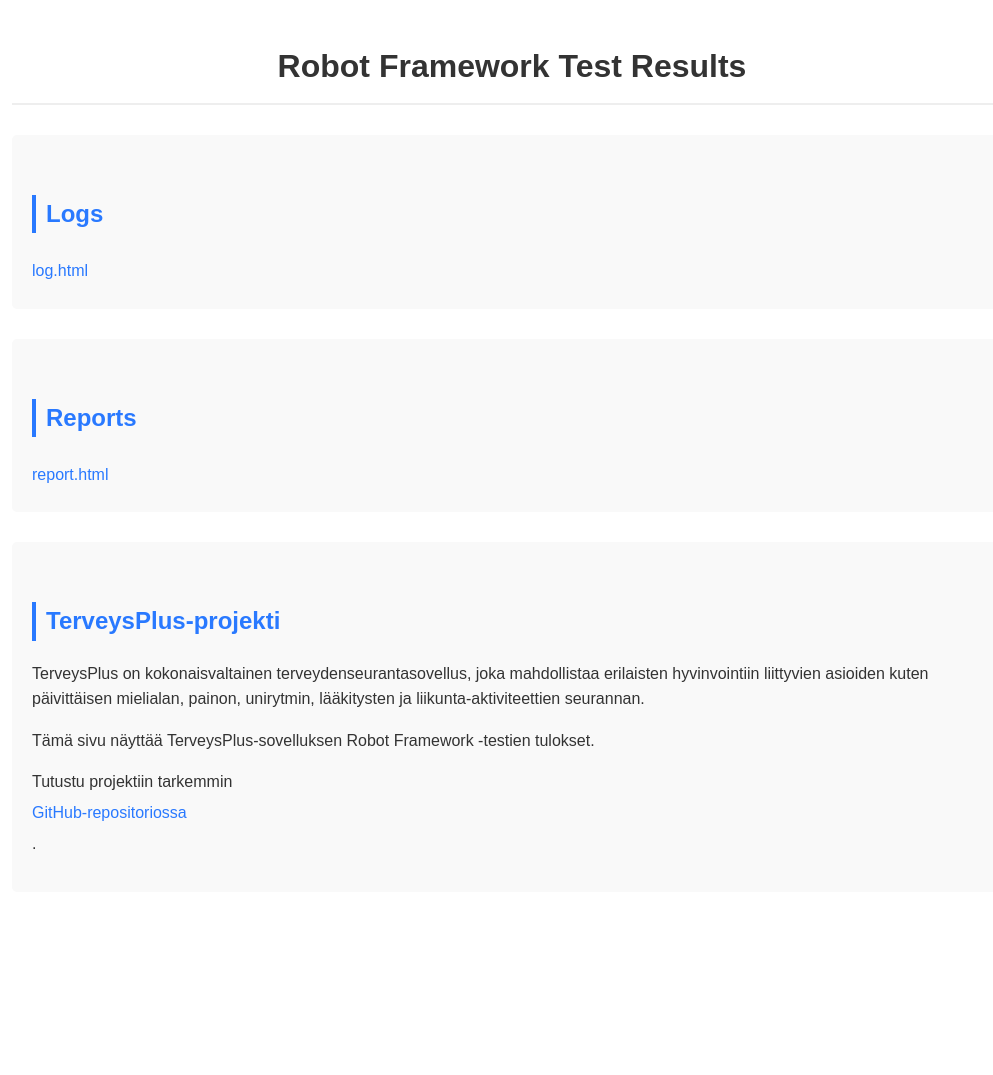
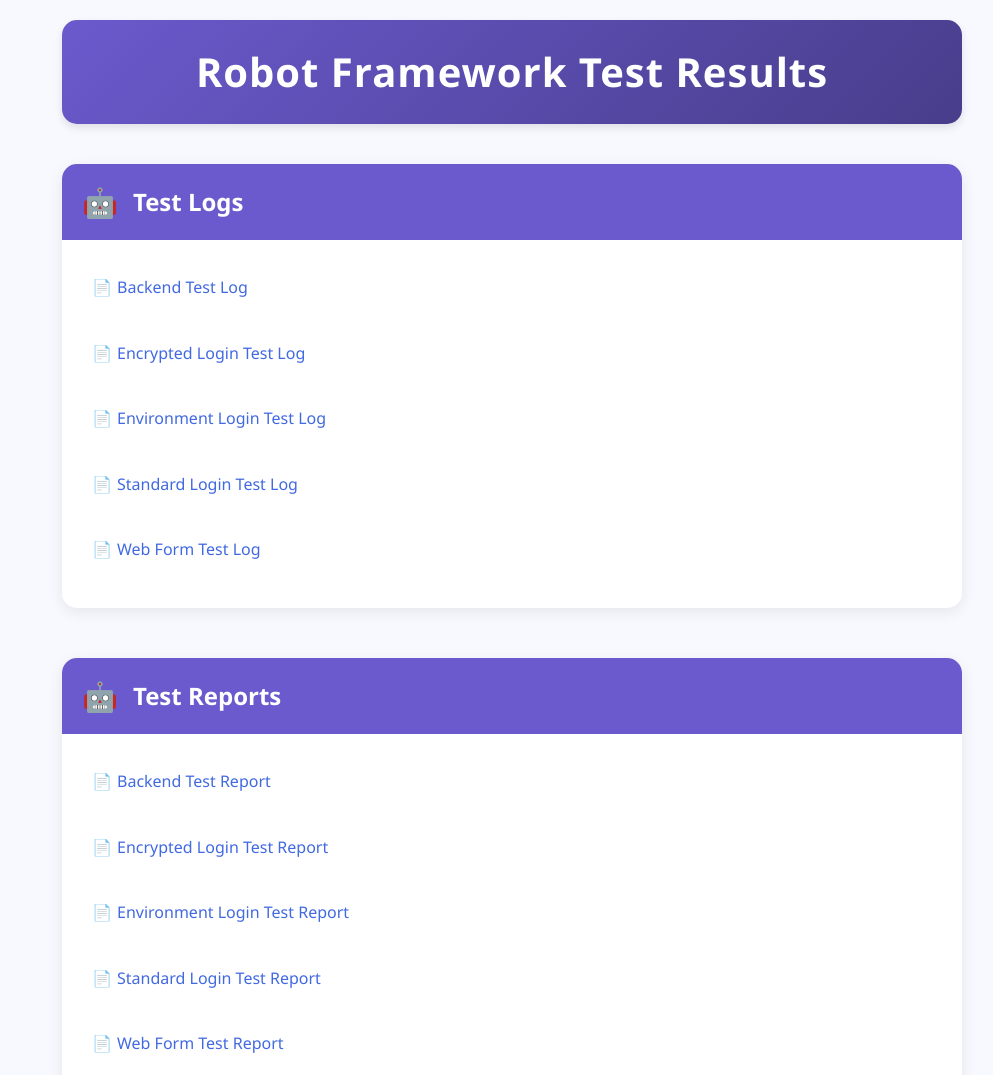
Before and after one commit to Jespesa/jespesa.github.io, a plain HTML site: page index.html in a window 1280 px wide. Shown: the top 1075 px of the page, without its empty margins (128-1121 px from the left). Before the commit the page ends 942 px from the top, so only its background shows below. Drawn offline with Linux system fonts and the light colour scheme.

Commit message:
Update index.html

```diff
--- a/index.html
+++ b/index.html
@@ -3,78 +3,180 @@
 <head>
     <meta charset="UTF-8">
     <meta name="viewport" content="width=device-width, initial-scale=1.0">
-    <title>Robot Framework Test Results</title>
+    <title>Robot Framework Testing Results</title>
     <style>
+        :root {
+            --primary-color: #6a5acd;
+            --secondary-color: #483d8b;
+            --background-color: #f8f8ff;
+            --section-bg: #ffffff;
+            --text-color: #333366;
+            --link-color: #4169e1;
+            --link-hover: #8a2be2;
+            --border-color: #e6e6fa;
+        }
+
         body {
-            font-family: Arial, sans-serif;
-            line-height: 1.6;
-            max-width: 1000px;
+            font-family: 'Segoe UI', Tahoma, Geneva, Verdana, sans-serif;
+            background-color: var(--background-color);
+            color: var(--text-color);
+            max-width: 900px;
             margin: 0 auto;
             padding: 20px;
-            color: #333;
+            line-height: 1.6;
+        }
+
+        header {
+            text-align: center;
+            padding: 20px 0;
+            margin-bottom: 40px;
+            background: linear-gradient(135deg, var(--primary-color), var(--secondary-color));
+            color: white;
+            border-radius: 15px;
+            box-shadow: 0 4px 8px rgba(0, 0, 0, 0.1);
         }
 
         h1 {
-            text-align: center;
-            border-bottom: 2px solid #eee;
-            padding-bottom: 10px;
-            margin-bottom: 30px;
+            margin: 0;
+            font-size: 2.5rem;
+            letter-spacing: 1px;
         }
 
-        h2 {
-            color: #2979ff;
-            border-left: 4px solid #2979ff;
-            padding-left: 10px;
-            margin-top: 40px;
+        .result-container {
+            margin-bottom: 50px;
+            background-color: var(--section-bg);
+            border-radius: 15px;
+            overflow: hidden;
+            box-shadow: 0 4px 15px rgba(0, 0, 0, 0.08);
         }
 
-        a {
-            color: #2979ff;
+        .section-header {
+            background-color: var(--primary-color);
+            color: white;
+            padding: 15px 20px;
+            margin: 0;
+            font-size: 1.5rem;
+            display: flex;
+            align-items: center;
+        }
+
+        .section-header::before {
+            content: "🤖";
+            margin-right: 15px;
+            font-size: 1.8rem;
+        }
+
+        .file-list {
+            list-style-type: none;
+            padding: 20px;
+            margin: 0;
+        }
+
+        .file-list li {
+            margin-bottom: 10px;
+            padding: 10px;
+            border-radius: 8px;
+            transition: all 0.2s ease;
+        }
+
+        .file-list li:hover {
+            background-color: #f0f0ff;
+            transform: translateX(5px);
+        }
+
+        .file-list a {
+            color: var(--link-color);
             text-decoration: none;
             display: block;
-            padding: 5px 0;
+            padding: 5px;
+            position: relative;
+            padding-left: 25px;
+            font-weight: 500;
         }
 
-        a:hover {
-            text-decoration: underline;
+        .file-list a:hover {
+            color: var(--link-hover);
         }
 
-        .section {
-            background-color: #f9f9f9;
-            padding: 20px;
-            margin-bottom: 30px;
-            border-radius: 5px;
+        .file-list a::before {
+            content: "📄";
+            position: absolute;
+            left: 0;
+            top: 5px;
         }
 
-        .view-options {
-            font-size: 0.9em;
-            margin-top: 10px;
+        .project-info {
+            background-color: var(--section-bg);
+            padding: 25px;
+            border-radius: 15px;
+            margin-top: 40px;
+            box-shadow: 0 4px 15px rgba(0, 0, 0, 0.08);
+        }
+
+        .project-info h2 {
+            color: var(--secondary-color);
+            border-bottom: 2px solid var(--border-color);
+            padding-bottom: 10px;
+            margin-top: 0;
+        }
+
+        .project-info a {
+            color: var(--link-color);
+            text-decoration: none;
+            font-weight: bold;
+        }
+
+        .project-info a:hover {
+            text-decoration: underline;
+            color: var(--link-hover);
+        }
+
+        footer {
+            text-align: center;
+            margin-top: 40px;
+            padding-top: 20px;
             color: #666;
+            font-size: 0.9rem;
+            border-top: 1px solid var(--border-color);
         }
     </style>
 </head>
 <body>
-    <h1>Robot Framework Test Results</h1>
+    <header>
+        <h1>Robot Framework Test Results</h1>
+    </header>
 
-    <div class="section">
-        <h2>Logs</h2>
-        <div id="logs-section">
-            <a href="https://jespesa.github.io/outputs/logs/log.html">log.html</a>
-        </div>
+    <div class="result-container">
+        <h2 class="section-header">Test Logs</h2>
+        <ul class="file-list">
+            <li><a href="outputs/logs/backend_test_log.html">Backend Test Log</a></li>
+            <li><a href="outputs/logs/crypted_login_log.html">Encrypted Login Test Log</a></li>
+            <li><a href="outputs/logs/env_login_log.html">Environment Login Test Log</a></li>
+            <li><a href="outputs/logs/login_log.html">Standard Login Test Log</a></li>
+            <li><a href="outputs/logs/webform_log.html">Web Form Test Log</a></li>
+        </ul>
     </div>
 
-    <div class="section">
-        <h2>Reports</h2>
-        <div id="reports-section">
-            <a href="https://jespesa.github.io/outputs/reports/report.html">report.html</a>
-        </div>
+    <div class="result-container">
+        <h2 class="section-header">Test Reports</h2>
+        <ul class="file-list">
+            <li><a href="outputs/reports/backend_test_report.html">Backend Test Report</a></li>
+            <li><a href="outputs/reports/crypted_login_report.html">Encrypted Login Test Report</a></li>
+            <li><a href="outputs/reports/env_login_report.html">Environment Login Test Report</a></li>
+            <li><a href="outputs/reports/login_report.html">Standard Login Test Report</a></li>
+            <li><a href="outputs/reports/webform_report.html">Web Form Test Report</a></li>
+        </ul>
     </div>
 
-    <div class="section">
+    <div class="project-info">
         <h2>TerveysPlus-projekti</h2>
         <p>TerveysPlus on kokonaisvaltainen terveydenseurantasovellus, joka mahdollistaa erilaisten hyvinvointiin liittyvien asioiden kuten päivittäisen mielialan, painon, unirytmin, lääkitysten ja liikunta-aktiviteettien seurannan.</p>
         <p>Tämä sivu näyttää TerveysPlus-sovelluksen Robot Framework -testien tulokset.</p>
         <p>Tutustu projektiin tarkemmin <a href="https://github.com/Jespesa/hyte-backend-exercises" target="_blank">GitHub-repositoriossa</a>.</p>
     </div>
+
+    <footer>
+        <p>© 2025 TerveysPlus Robot Framework Testing</p>
+    </footer>
 </body>
 </html>
```
